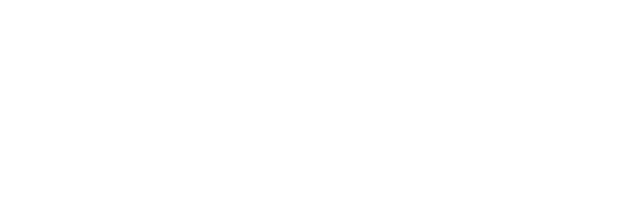
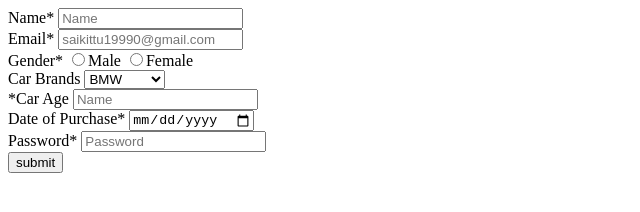
Before and after one commit to acciojob/car-insurance-form-Skyer3108, a website: page main.html in a window 1280 px wide. Shown: the whole page, without its empty margins (0-640 px from the left). Drawn offline with Linux system fonts and the light colour scheme.

Commit message:
created a submission

```diff
--- a/main.html
+++ b/main.html
@@ -8,6 +8,38 @@
 
 <body>
 	<!-- the entire body must be written by student -->
+	<form>
+		<lable for="name">Name*</lable>
+		<input type="text"id="name" placeholder="Name" required/>
+		<br>
+		<lable for="email">Email*</lable>
+		<input type="text"id="email" placeholder="saikittu19990@gmail.com" required/>
+		<br>
+		<label  for="gender">Gender*</label>
+		<label for="Male"><input type="radio" name="gender" id="Male"  value="Male" required/>Male</label>
+		<label for="Female"><input type="radio" name="gender"id="Female" value="Female" required/>Female</label>
+		<br>
+		<label for="cars">Car Brands</label>
+		<select  id="cars">
+			<option>BMW</option>
+			<option>Audi</option>
+			<option>Mercedez</option>
+		</select>
+		<br>
+		<lable for="carage">*Car Age</lable>
+		<input type="number"id="name" placeholder="Name" required/>
+		<br>
+		<lable for="dop">Date of Purchase*</lable>
+		<input type="date"id="dop"  required/>
+		<br>
+		<lable for="password">Password*</lable>
+		<input type="text"id="password" placeholder="Password" required/>
+		<br>
+
+		<button type="submit">submit</button>
+
+
+	</form>
     <script type="text/javascript" src="./script.js">
 </script>
 
```
